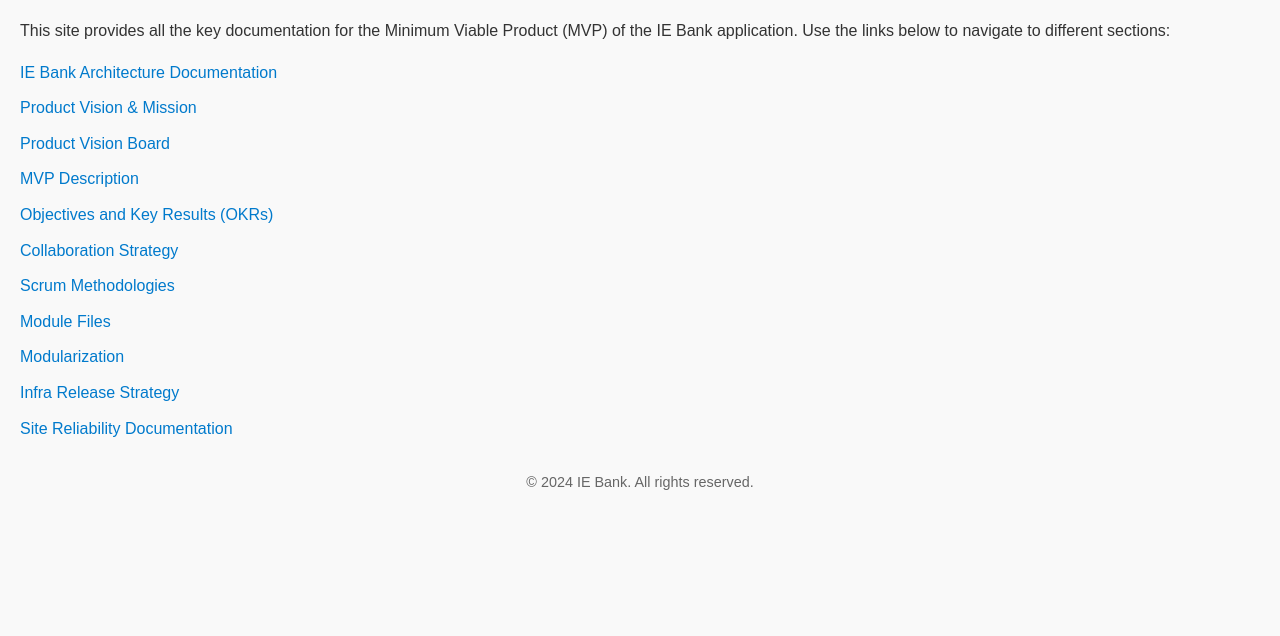
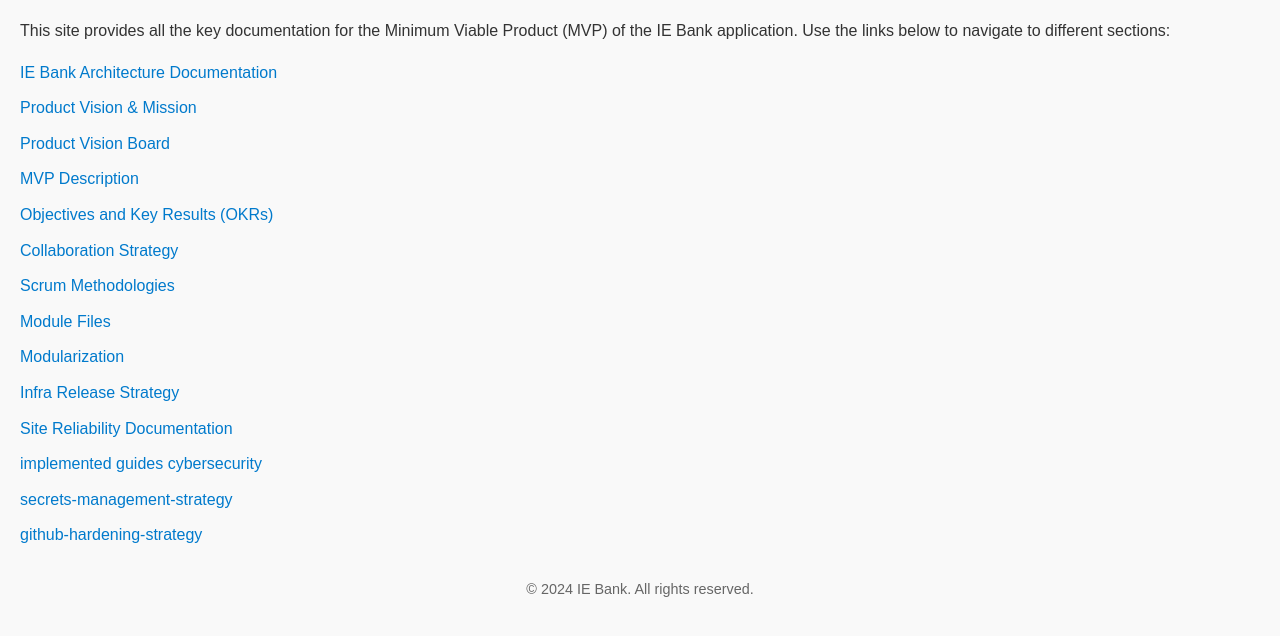
Before and after one commit to juandifers/IE-Bank-Group, a plain HTML site: page index.html in a window 1280 px wide. Shown: the part 88-724 px from the top of the page. Drawn offline with Linux system fonts and the light colour scheme.

Commit message:
Update index.html

```diff
--- a/index.html
+++ b/index.html
@@ -55,6 +55,10 @@
         <li><a href="modularization.html">Modularization</a></li>
         <li><a href="infraReleaseStrategy.html">Infra Release Strategy</a></li>
         <li><a href="site_reliability.html">Site Reliability Documentation</a></li>
+        <li><a href="implemented-guides.html">implemented guides cybersecurity</a></li>
+        <li><a href="secrets-management-strategy.html">secrets-management-strategy</a></li>
+        <li><a href="github-hardening-strategy.html">github-hardening-strategy</a></li>
+
 
     </ul>
     <footer>
```
